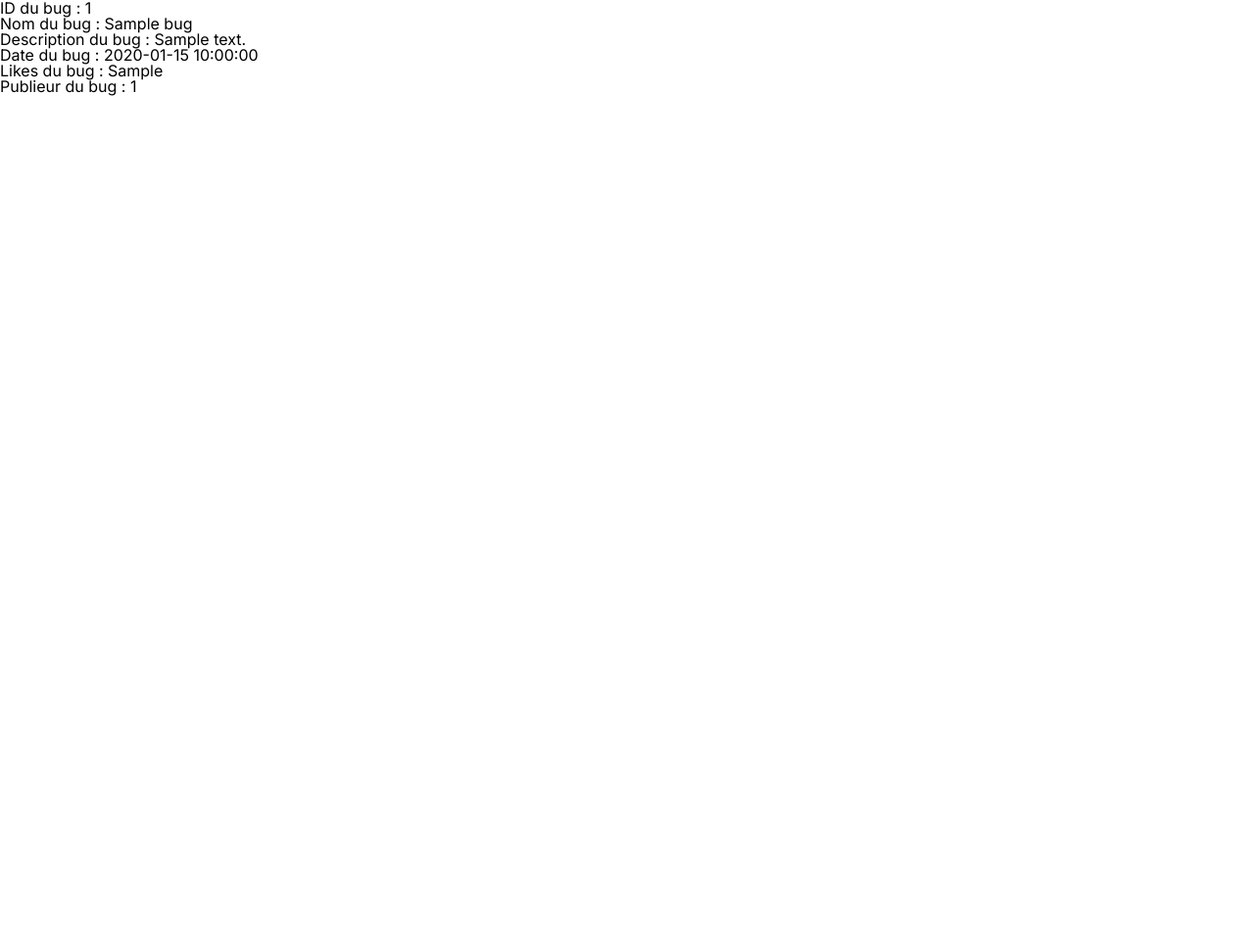
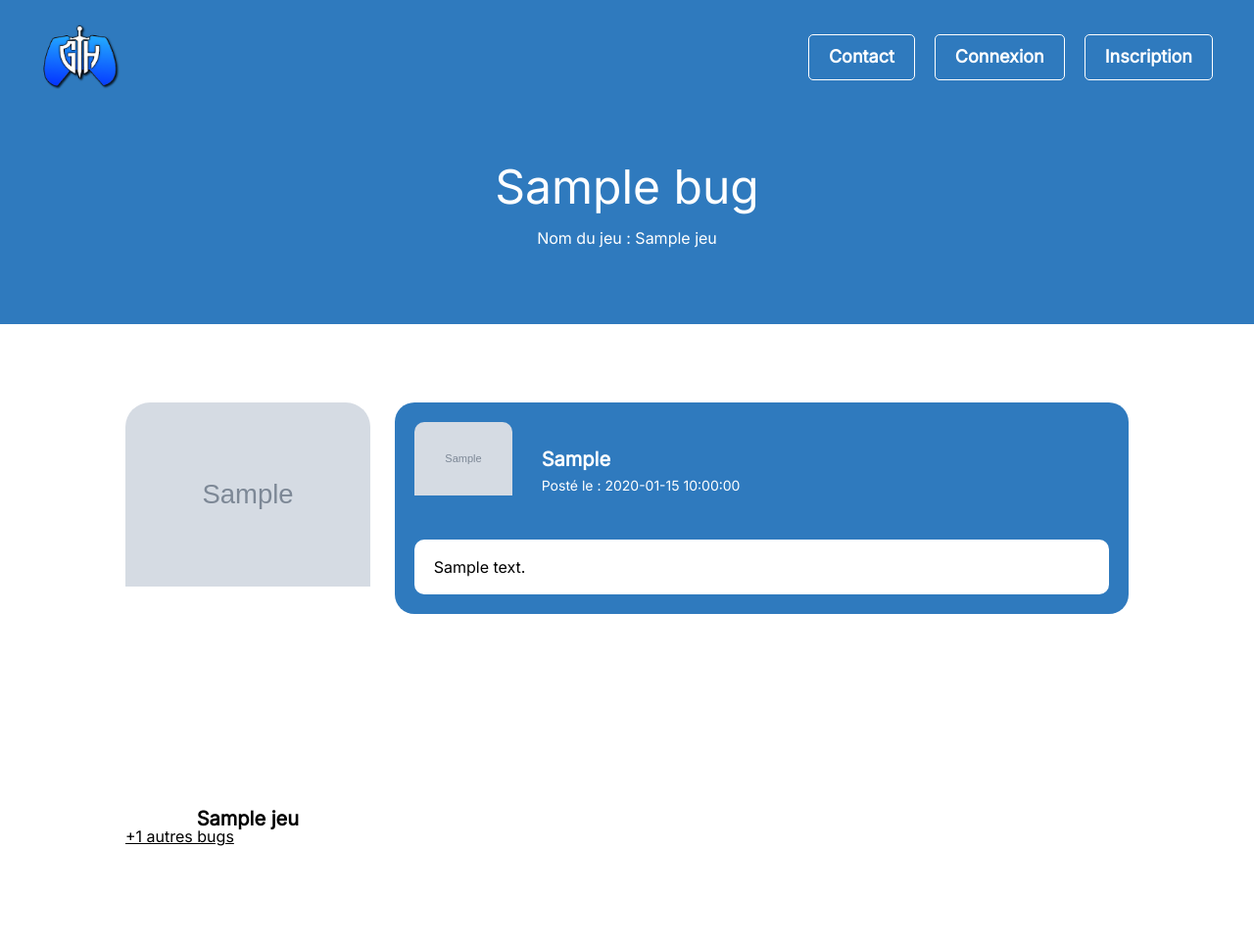
Before and after one commit to Samv02/Glitch-Hunter, a PHP site: page /bug.php?id_bug=1 in a window 1280 px wide. Shown: the whole page at 98% size. Before the commit the page ends 98 px from the top, so only its background shows below. Run offline with PHP 8.4, Linux system fonts and the light colour scheme; tables that the repository leaves empty or names only in its code hold one stand-in row (values such as "Sample post"); grey boxes marked "Sample" are stand-in pictures; data that the repository does not hold is empty; style sheets or scripts are compiled from the project's sources.

Commit message:
last push

```diff
--- a/bug.php
+++ b/bug.php
@@ -1,20 +1,3 @@
-<?php
-    session_start();
-    require_once './includes/config.inc.php';
-
-    // Assurez-vous que le paramètre id_bug existe dans l'URL
-    if(isset($_GET['id_bug'])) {
-        $id_bug = $_GET['id_bug'];
-
-        // Récupérer les détails du bug
-        $req_bug_details = $bdd->prepare("SELECT * FROM bug WHERE id_bug = ?");
-        $req_bug_details->execute(array($id_bug));
-        $bug_details = $req_bug_details->fetch(PDO::FETCH_ASSOC);
-
-        // Vérifier si le bug existe
-        if($bug_details) {
-            // Afficher les détails du bug
-?>
 <!DOCTYPE html>
 <html lang="fr">
 <head>
@@ -25,38 +8,86 @@
 
     <link rel="stylesheet" href="./style/reset.css">
     <link rel="stylesheet" href="./style/main.css">
-    <link rel="stylesheet" href="./style/accueil.css">
+    <link rel="stylesheet" href="./style/bug.css">
     <link rel="stylesheet" href="https://cdnjs.cloudflare.com/ajax/libs/font-awesome/6.0.0-beta3/css/all.min.css">
 </head>
 <body>
-    <div class="container">
-        <div class="row">
-            <div class="card">
-                <div class="boxtext">
-                    <span><p>ID du bug : <?php echo $bug_details["id_bug"]; ?></p></span>
-                    <span><p>Nom du bug : <?php echo $bug_details["nom"]; ?></p></span>
-                    <span><p>Description du bug : <?php echo $bug_details["description"]; ?></p></span>
-                    <span><p>Date du bug : <?php echo $bug_details["date_publication"]; ?></p></span>
-                    <span><p>Likes du bug : <?php echo $bug_details["nb_likes"]; ?></p></span>
-                    <span><p>Publieur du bug : <?php echo $bug_details["id_utilisateur"]; ?></p></span>
+    <?php include_once './includes/navbar.inc.php'; ?>
+
+    <?php
+        require_once './includes/config.inc.php';
+
+        // Assurez-vous que le paramètre id_bug existe dans l'URL
+        if(isset($_GET['id_bug'])) {
+            $id_bug = $_GET['id_bug'];
+
+            // Récupérer les détails du bug
+            $req_bug_details = $bdd->prepare("SELECT * FROM bug WHERE id_bug = ?");
+            $req_bug_details->execute(array($id_bug));
+            $bug_details = $req_bug_details->fetch(PDO::FETCH_ASSOC);
+
+            $req_game_info = $bdd->prepare("SELECT * FROM jeu WHERE id_jeu = ?");
+            $req_game_info->execute(array($bug_details['id_jeu']));
+            $game_info = $req_game_info->fetch(PDO::FETCH_ASSOC);
+
+            // Vérifier si le bug existe
+            if($bug_details) {
+                // Afficher les détails du bug
+    ?>
+
+    <section class="page-title">
+        <div>
+            <h1><?php echo $bug_details['nom']; ?></h1>
+            <p>Nom du jeu : <?php echo $game_info['nom_jeu']; ?></p>
+        </div>
+    </section>
+
+    <section class="content game-info">
+        <div class="leftpart">
+            <div class="jaquette-container">
+                <img src="./content/img/jaquettes/<?php echo $game_info['image_jeu']; ?>" alt="">
+            </div>
+            <h2><?php echo $game_info['nom_jeu']; ?></h2>
+            <?php
+                $req_nb_bug = $bdd->prepare("SELECT COUNT(*) AS nb_bug FROM bug WHERE id_jeu = ?");
+                $req_nb_bug->execute(array($game_info['id_jeu']));
+                $nb_bug = $req_nb_bug->fetch(PDO::FETCH_ASSOC);
+            ?>
+            <a href="./search.php?game=<?php echo $game_info['id_jeu'] ?>&search=bug">+<?php echo $nb_bug['nb_bug'] ?> autres bugs</a>
+        </div>
+        <div class="rightpart">
+            <div class="bug-post">
+                <div class="infos-post">
+                    <?php
+                        $req_user_post_info = $bdd->prepare("SELECT * FROM utilisateurs WHERE id_utilisateur = ?");
+                        $req_user_post_info->execute(array($bug_details['id_utilisateur']));
+                        $user_post_info = $req_user_post_info->fetch(PDO::FETCH_ASSOC);
+                    ?>
+                    <div class="profil-picture-container">
+                        <img src="<?php if($user_post_info['image_user']){ echo './content/img/profilPic/' . $user_post_info['image_user']; } else { echo './content/img/profilPic/profilStandard.webp'; } ?>" alt="">
+                    </div>
+                    <div class="post_info_user">
+                        <h3><?php echo $user_post_info['pseudo']; ?></h3>
+                        <p>Posté le : <?php echo $bug_details['date_publication']; ?></p>
+                    </div>
+                </div>
+                <div class="description-bug">
+                    <p><?php echo $bug_details['description']; ?></p>
                 </div>
             </div>
-
-            <!-- Ajoutez ici le code pour afficher les commentaires et autres détails si nécessaire -->
-
         </div>
-    </div>
+    </section>
 </body>
 </html>
 <?php
         } else {
             // Rediriger ou afficher un message d'erreur si le bug n'existe pas
-            header('Location: erreur_bug_inexistant.php');
+            header('Location: ./accueil.php');
             die();
         }
     } else {
         // Rediriger ou afficher un message d'erreur si id_bug n'est pas spécifié
-        header('Location: erreur.php');
+        header('Location: ./accueil.php');
         die();
     }
 ?>
--- a/includes/navbar.inc.php
+++ b/includes/navbar.inc.php
@@ -27,7 +27,7 @@
 ?>
 
 <header class="flex ai-c jc-sb">
-    <a href="/" title="Accueil">
+    <a href="./accueil.php" title="Accueil">
         <img src="./content/img/logo-principal.png" alt="Logo GlitchHunter Small Svg">
     </a>
     <nav class="<?php if($user_is_logged_in){ echo 'user_is_logged_in'; }?>">
--- /dev/null
+++ b/style/bug.css
@@ -0,0 +1,82 @@
+.page-title div {
+  padding: 0;
+  padding-top: 50px;
+}
+.page-title div h1 {
+  margin-bottom: 20px;
+  text-align: center;
+}
+.page-title div p {
+  color: white;
+  text-align: center;
+}
+
+.game-info {
+  width: 100%;
+  display: flex;
+  gap: 25px;
+  margin-bottom: 100px;
+}
+.game-info .leftpart {
+  width: 25%;
+}
+.game-info .leftpart .jaquette-container {
+  width: 100%;
+  height: 400px;
+  overflow: hidden;
+  border-radius: 25px;
+  margin-bottom: 15px;
+}
+.game-info .leftpart .jaquette-container img {
+  width: 100%;
+}
+.game-info .leftpart h2 {
+  font-size: 20px;
+  font-weight: 700;
+  width: 100%;
+  text-align: center;
+}
+.game-info .leftpart a {
+  display: inline-block;
+  text-align: center;
+  margin: 0 auto;
+  text-decoration: underline;
+}
+.game-info .rightpart {
+  width: 75%;
+}
+.game-info .rightpart .bug-post {
+  background-color: #2F7ABE;
+  padding: 20px;
+  border-radius: 20px;
+}
+.game-info .rightpart .bug-post .infos-post {
+  display: flex;
+  align-items: center;
+  gap: 30px;
+}
+.game-info .rightpart .bug-post .infos-post .profil-picture-container {
+  width: 100px;
+  height: 100px;
+  overflow: hidden;
+  border-radius: 10px;
+}
+.game-info .rightpart .bug-post .infos-post .profil-picture-container img {
+  width: 100%;
+}
+.game-info .rightpart .bug-post .infos-post .post_info_user h3 {
+  color: white;
+  font-size: 20px;
+  font-weight: 700;
+  margin-bottom: 10px;
+}
+.game-info .rightpart .bug-post .infos-post .post_info_user p {
+  color: white;
+  font-size: 14px;
+}
+.game-info .rightpart .bug-post .description-bug {
+  background-color: white;
+  padding: 20px;
+  margin-top: 20px;
+  border-radius: 10px;
+}/*# sourceMappingURL=bug.css.map */
--- /dev/null
+++ b/style/bug.scss
@@ -0,0 +1,89 @@
+.page-title{
+    div{
+        padding: 0;
+        padding-top: 50px;
+        h1{
+            margin-bottom: 20px;
+            text-align: center;
+        }
+        p{
+            color: white;
+            text-align: center;
+        }
+    }
+}
+
+.game-info{
+    width: 100%;
+    display: flex;
+    gap: 25px;
+    margin-bottom: 100px;
+    .leftpart{
+        width: 25%;
+
+        .jaquette-container{
+            width: 100%;
+            height: 400px;
+            overflow: hidden;
+            border-radius: 25px;
+            margin-bottom: 15px;
+
+            img{
+                width: 100%;
+            }
+        }
+        h2{
+            font-size: 20px;
+            font-weight: 700;
+            width: 100%;
+            text-align: center;
+        }
+        a{
+            display: inline-block;
+            text-align: center;
+            margin: 0 auto;
+            text-decoration: underline;
+        }
+    }
+    .rightpart{
+        width: 75%;
+
+        .bug-post{
+            background-color: #2F7ABE;
+            padding: 20px;
+            border-radius: 20px;
+            .infos-post{
+                display: flex;
+                align-items: center;
+                gap: 30px;
+                .profil-picture-container{
+                    width: 100px;
+                    height: 100px;
+                    overflow: hidden;
+                    border-radius: 10px;
+                    img{
+                        width: 100%;
+                    }
+                }
+                .post_info_user{
+                    h3{
+                        color: white;
+                        font-size: 20px;
+                        font-weight: 700;
+                        margin-bottom: 10px;
+                    }
+                    p{
+                        color: white;
+                        font-size: 14px;
+                    }
+                }
+            }
+            .description-bug{
+                background-color: white;
+                padding: 20px;
+                margin-top: 20px;
+                border-radius: 10px;
+            }
+        }
+    }
+}
```
Also changed, not shown: search.php (+12 -7 lines), style/search.css (+7 -4 lines), style/search.scss (+8 -4 lines), content/img/jaquettes/1699601111.jpg (added), content/img/jaquettes/1699601120.jpg (added), content/img/jaquettes/1699601127.jpg (added), content/img/profilPic/1699600936.jpg (added), content/img/profilPic/1699600962.jpg (added), content/img/profilPic/1699600985.jpg (added), 2 other files.
